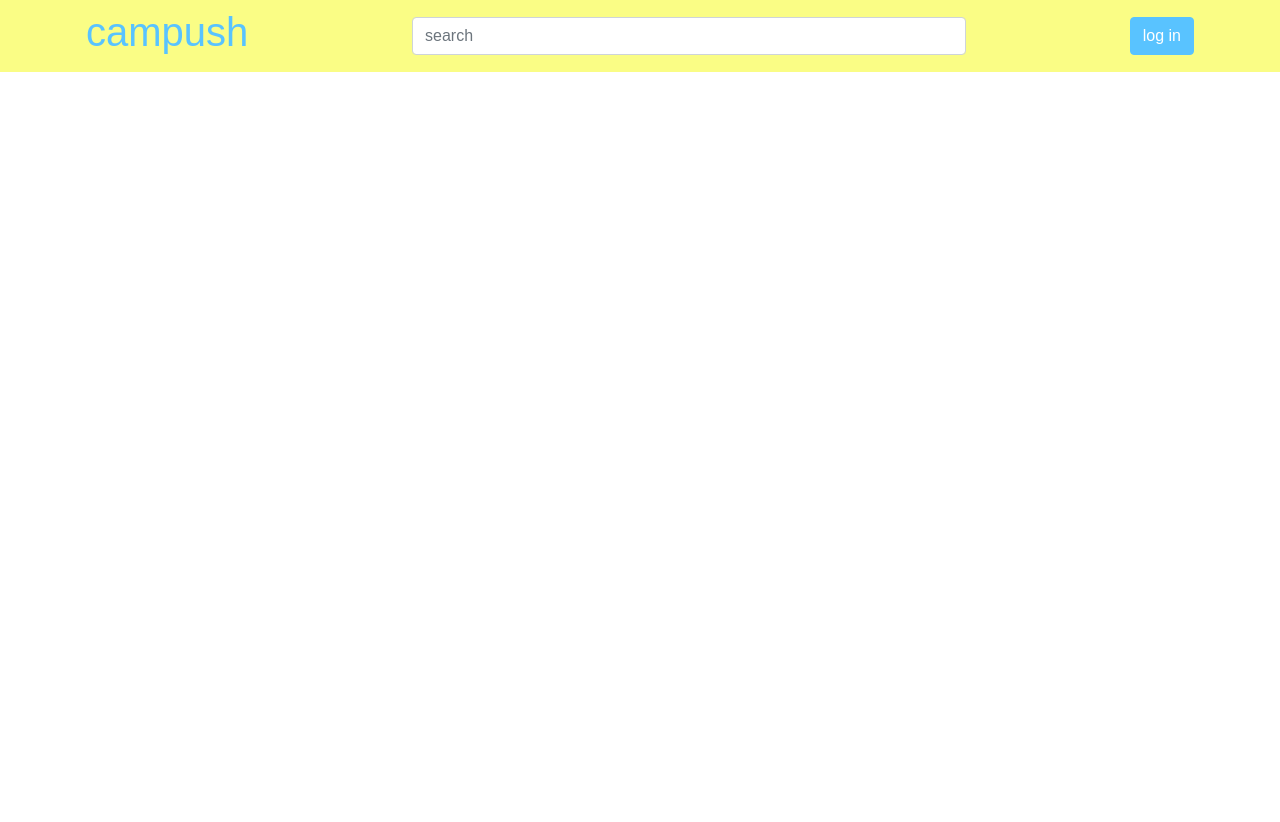
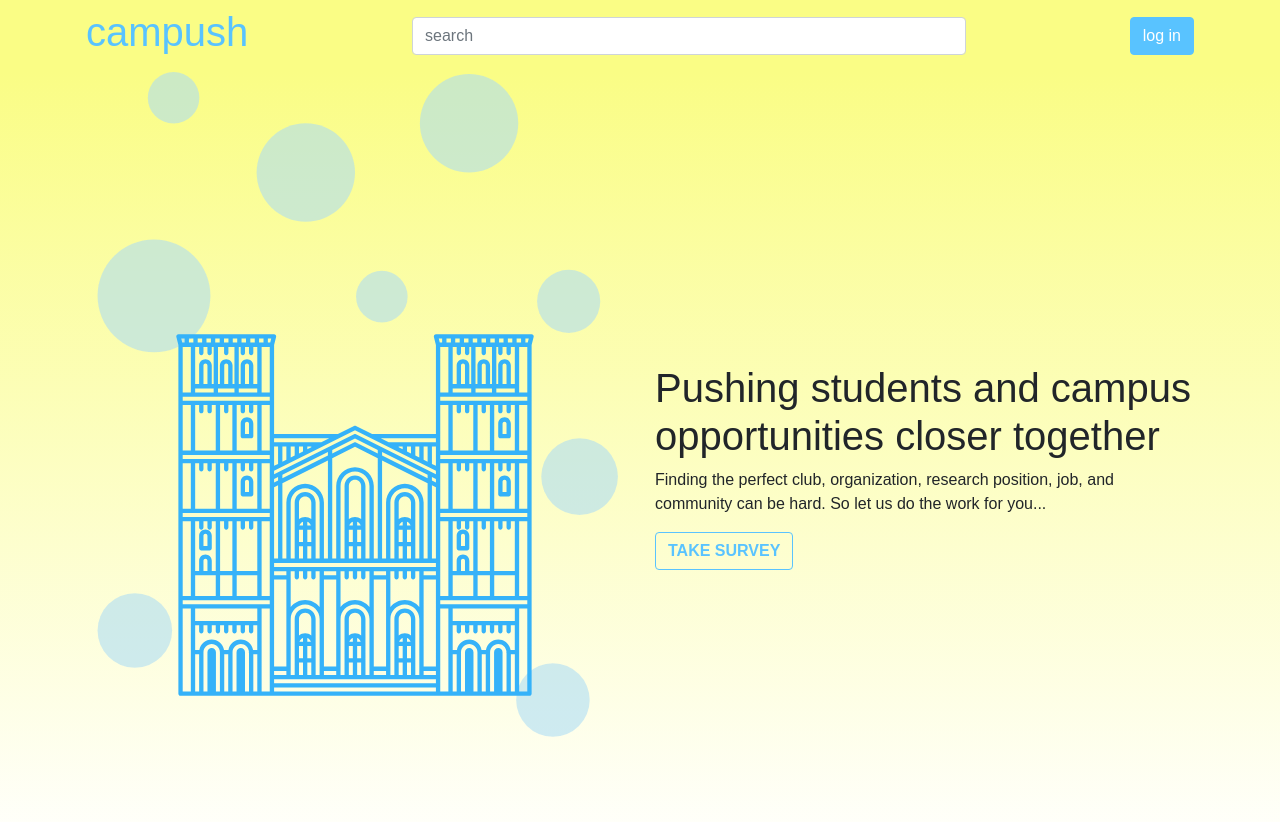
Before and after one commit to tsaomaxwell/campush-frontend, a React (Create React App) app: page / in a window 1280 px wide. Shown: the top 822 px of the page. Before the commit the page ends 800 px from the top, so only its background shows below. Built offline with nearby package versions, Linux system fonts and the light colour scheme; the HTML template or start-up script is replaced by a standard one; a web font is replaced by a local one.

Commit message:
landing page banner added

```diff
--- a/src/App.js
+++ b/src/App.js
@@ -4,6 +4,7 @@ import "./custom.css";
 import "./campush.css";
 import Header from "./components/header";
 import CategoryBanner from "./components/category-banner";
+import LandingBanner from "./components/landing-banner";
 import Result from "./components/result";
 import { BrowserRouter as Router, Switch, Route } from "react-router-dom";
 
@@ -12,6 +13,7 @@ function App() {
     <Router>
       <div>
         <Header />
+        <Route path="/" exact component={LandingBanner} />
         <Route
           path="/results"
           render={(props) => (
--- a/src/campush.css
+++ b/src/campush.css
@@ -1,5 +1,9 @@
 .my-banner {
   background: linear-gradient(#59c3ff, #ffffff);
+}
+
+.my-landing-banner {
+  background: linear-gradient(#fafd85, #ffffff);
 }
 
 .my-result {
--- a/src/components/landing-banner.jsx
+++ b/src/components/landing-banner.jsx
@@ -4,20 +4,22 @@ import { ReactComponent as LandingSVG } from "./landing-graphic.svg";
 class LandingBanner extends Component {
   render() {
     return (
-      <div className="my-banner">
+      <div className="my-landing-banner">
         <div className="container">
           <div className="row">
-            <LandingSVG className="my-banner-image" />
+            <LandingSVG className="my-banner-image col-xl-6" />
             <div className="d-flex align-items-center col-xl-6">
               <div>
-                <h1>{this.state.header}</h1>
+                <h1>
+                  Pushing students and campus opportunities closer together
+                </h1>
                 <p>
                   Finding the perfect club, organization, research position,
                   job, and community can be hard. So let us do the work for
                   you...
                 </p>
-                <button className="btn btn-secondary">
-                  browse {this.state.header} clubs
+                <button className="btn btn-outline-primary">
+                  <strong>TAKE SURVEY</strong>
                 </button>
               </div>
             </div>
```
Also changed, not shown: src/components/landing-graphic.svg.
